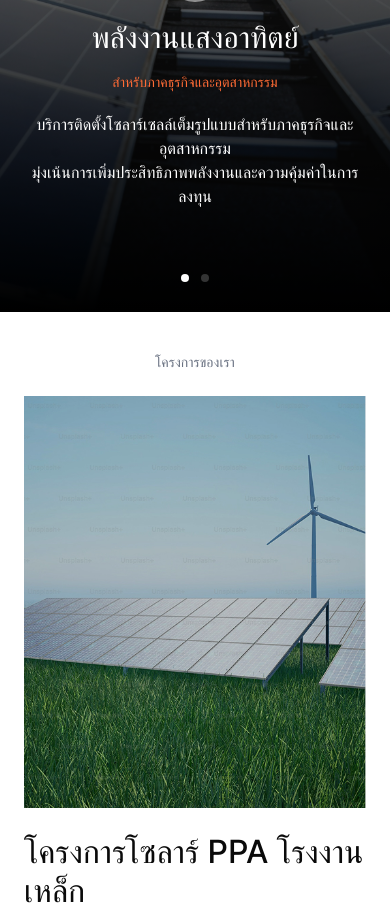
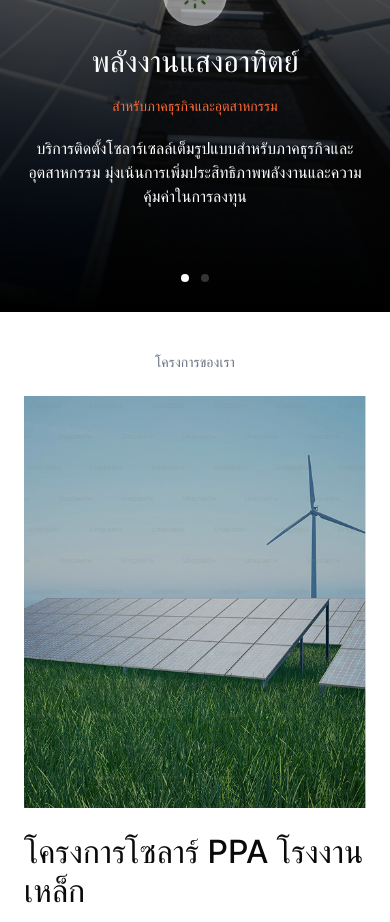
Before and after one commit to craxidile/power-express, a React (Create React App) app: page /#/th in a window 390 px wide. Before the commit this address led to /#/project. Shown: the part 3140-4062 px from the top of the page. Built offline with nearby package versions, Linux system fonts and the light colour scheme; a web font is replaced by a local one.

Commit message:
fix: fix carousel

```diff
--- a/src/components/_commons/business-banner/index.tsx
+++ b/src/components/_commons/business-banner/index.tsx
@@ -27,7 +27,10 @@ const BusinessBanner = (props: PropsWithChildren<BusinessBannerProps>) => {
           </div>
           <h3 className="m-0 p-0 leading-none text-white font-medium text-3xl lg:text-4hxl text-center">{title}</h3>
           <span className="text-sm lg:text-base font-medium text-cta-primary text-center">{subtitle}</span>
-          <p className="text-base text-white text-center"><TextLines text={excerpt} /></p>
+          <div className="flex flex-col justify-start items-stretch">
+            <p className="lg:hidden text-base text-white text-center">{excerpt}</p>
+            <p className="hidden lg:inline text-base text-white text-center"><TextLines text={excerpt} /></p>
+          </div>
         </div>
       </div>
     </div>
```
